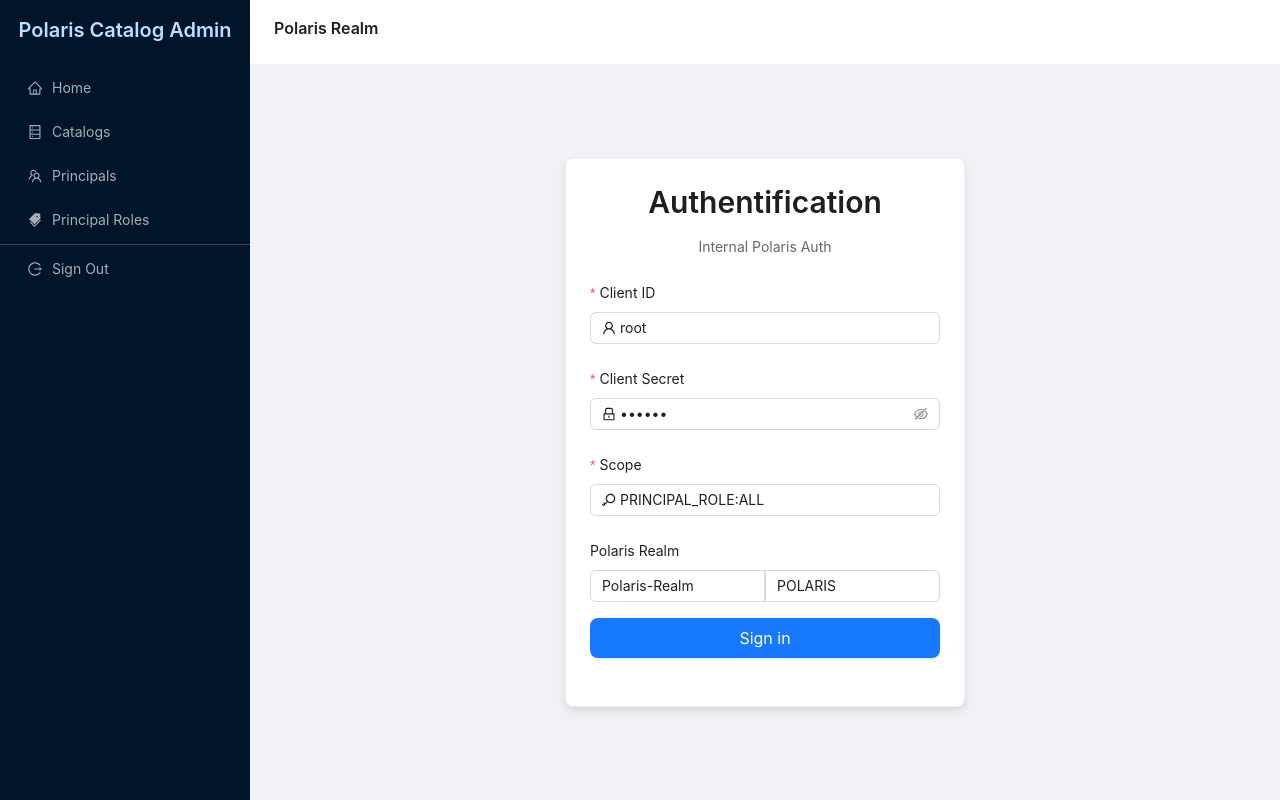
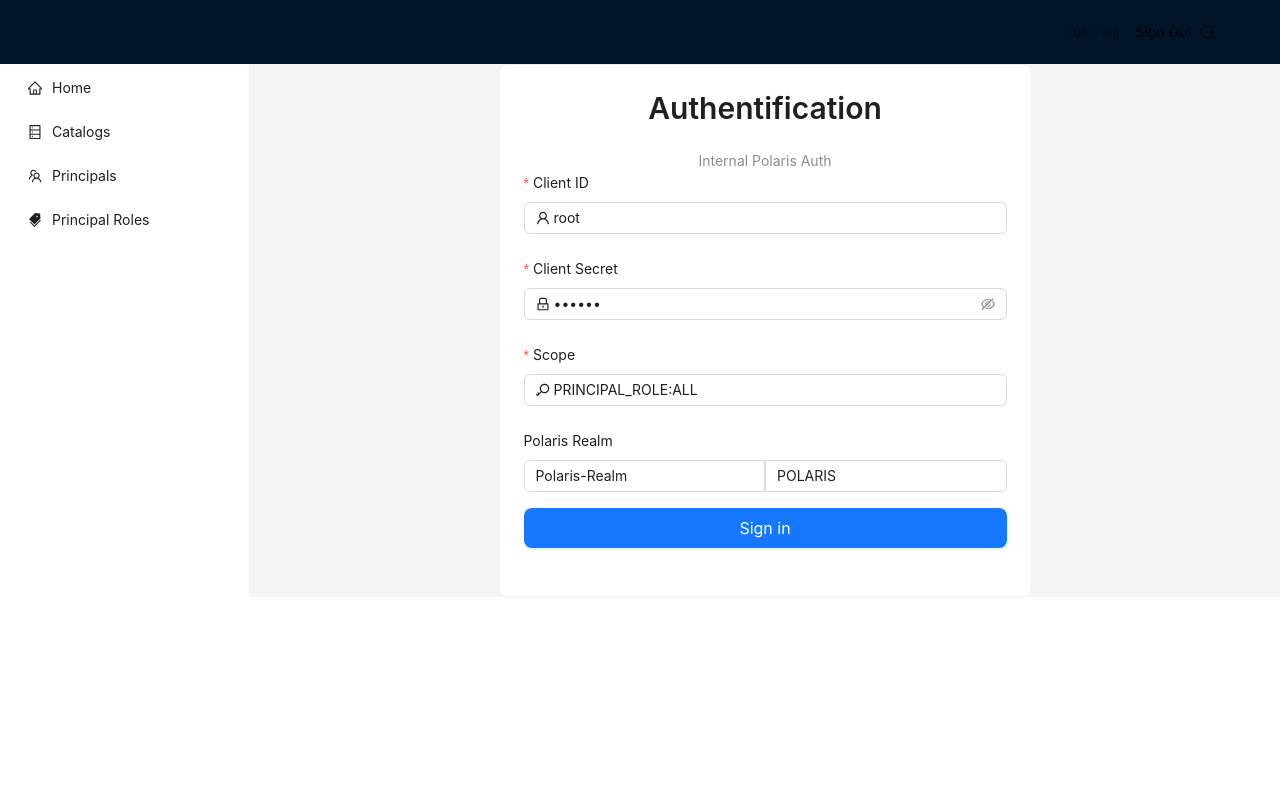
Before and after one commit to binarycat0/polaris-admin-panel, a Next.js app: page /signin in a window 1280 px wide. Built offline with nearby package versions, Linux system fonts and the light colour scheme; sample sign-in values are in the browser's storage.

Commit message:
reorganaize main layout

```diff
--- a/src/app/globals.css
+++ b/src/app/globals.css
@@ -41,9 +41,27 @@
   }
 }
 
-/* Layout adjustments for sidebar navigation */
-.ant-layout-content {
-  min-height: 100%;
+.header-panel {
+  display: flex;
+  align-items: center;
+  justify-content: space-between;
+}
+
+.header-panel-menu {
+  flex: 1;
+  min-width: 0;
+}
+
+.left-side-panel-sider {
+  width: 200px
+}
+
+.header-panel-demo-logo {
+  width: 200px
+}
+
+.left-side-panel-menu {
+  height: 100%
 }
 
 #catalog-roles-table > div > div > table > thead > tr > th.ant-table-cell {
@@ -54,6 +72,6 @@
   background-color: #722ed140;
 }
 
-#grants-table > div > div > table > thead > tr > th.ant-table-cell {
+#roles-grants-table > div > div > table > thead > tr > th.ant-table-cell {
   background-color: #fa8c1640;
 }
--- a/src/app/page.tsx
+++ b/src/app/page.tsx
@@ -44,7 +44,7 @@
         <main className={styles.main}>
           <div className={styles.header}>
             <h1 className={styles.title}>
-              Polaris Catalog Admin Panel
+              Apache Polaris Management Panel
             </h1>
             <p className={styles.subtitle}>
               Manage your Apache Polaris Instance
--- a/src/app/signin/page.tsx
+++ b/src/app/signin/page.tsx
@@ -1,11 +1,11 @@
 'use client'
 
-import {Button, Card, Form, Input, message, Space, Typography} from 'antd';
+import {Button, Card, Form, Input, message, Space, Typography, Flex} from 'antd';
 import {KeyOutlined, LockOutlined, UserOutlined} from '@ant-design/icons';
 import {useState} from 'react';
 import type {ValidateErrorEntity} from 'rc-field-form/lib/interface';
 
-const {Title} = Typography;
+const {Title, Text} = Typography;
 
 interface LoginFormValues {
   username: string;
@@ -88,26 +88,14 @@
   };
 
   return (
-      <div style={{
-        display: 'flex',
-        justifyContent: 'center',
-        alignItems: 'center',
-        minHeight: 'calc(100vh - 64px)',
-        backgroundColor: '#f0f2f5',
-        padding: '20px 0'
-      }}>
-        <Card
-            style={{
-              width: 400,
-              boxShadow: '0 4px 8px rgba(0,0,0,0.1)'
-            }}
-        >
-          <div style={{textAlign: 'center', marginBottom: 24}}>
-            <Title level={2}>Authentification</Title>
-            <p style={{color: '#666', marginTop: 8}}>
-              Internal Polaris Auth
-            </p>
-          </div>
+      <Flex justify="center" align="center" style={{height: '100%'}}>
+        <Card>
+          <Flex justify="center" align="center">
+            <Space direction="vertical" size="small" align="center">
+              <Title level={2}>Authentification</Title>
+              <Text type="secondary">Internal Polaris Auth</Text>
+            </Space>
+          </Flex>
 
           <Form
               form={form}
@@ -206,6 +194,6 @@
             </Form.Item>
           </Form>
         </Card>
-      </div>
+      </Flex>
   );
 }
--- a/src/app/ui/grants.tsx
+++ b/src/app/ui/grants.tsx
@@ -156,7 +156,7 @@
 
   return (
       <Table
-          id="grants-table"
+          id="roles-grants-table"
           columns={columns}
           dataSource={grants.map((grant, index) => ({
             ...grant,
--- a/src/app/ui/layout-wrapper.tsx
+++ b/src/app/ui/layout-wrapper.tsx
@@ -1,21 +1,21 @@
 'use client'
 
-import {Layout, Row, theme, Typography} from 'antd';
+import {Button, Flex, Layout, Typography} from 'antd';
+import {LogoutOutlined} from '@ant-design/icons';
 import Navigation from './navigation';
-import {AuthStatus, checkAuthStatus} from "@/utils/auth";
+import {useRouter} from 'next/navigation';
+import {AuthStatus, checkAuthStatus, clearAuthData} from "@/utils/auth";
 import {useEffect, useState} from 'react';
 
-const {Title, Text} = Typography;
 const {Content, Header} = Layout;
+const {Text} = Typography;
 
 interface LayoutWrapperProps {
   children: React.ReactNode;
 }
 
 export default function LayoutWrapper({children}: LayoutWrapperProps) {
-  const {
-    token: {colorBgContainer, borderRadiusLG},
-  } = theme.useToken();
+  const router = useRouter();
 
   const [authStatus, setAuthStatus] = useState<AuthStatus>({
     isAuthenticated: false,
@@ -48,34 +48,49 @@
     updateRealmInfo();
   }, []);
 
+  const isAuthenticated = authStatus.isAuthenticated && !authStatus.isExpired;
+
+  const realmText = isAuthenticated
+      ? `${realmInfo.headerName}: ${realmInfo.headerValue}`
+      : 'Polaris Realm: POLARIS';
+
+  const handleSignOut = () => {
+    clearAuthData();
+
+    setAuthStatus({
+      isAuthenticated: false,
+      isExpired: false
+    });
+    setRealmInfo({
+      headerName: null,
+      headerValue: null
+    });
+    router.push('/');
+  };
+
   return (
-      <Layout style={{minHeight: '100vh'}}>
-        <Navigation/>
-        <Layout style={{marginLeft: 250}}>
-          <Header style={{
-            position: 'sticky',
-            padding: 0,
-            background: colorBgContainer,
-            display: 'flex',
-            top: 0,
-            zIndex: 1000
-          }}>
-
-            {authStatus.isAuthenticated && !authStatus.isExpired && (
-                <Row align="middle">
-                  <Title level={5} style={{marginLeft: 24}}>
-                    {realmInfo.headerName && realmInfo.headerValue
-                        ? `${realmInfo.headerName}: ${realmInfo.headerValue}`
-                        : 'Polaris Realm'
-                    }
-                  </Title>
-                </Row>
+      <Layout>
+        <Header className="header-panel">
+          <Flex justify="flex-start" align="middle">
+            <div className="header-panel-demo-logo"/>
+          </Flex>
+          <Flex justify="flex-end" align="middle">
+            {isAuthenticated && (
+                <div style={{color: "white"}}>
+                  <Text type="secondary" color="white">{realmText}</Text>
+                  <Button type="text" size="middle" onClick={handleSignOut}>Sign
+                    Out <LogoutOutlined/></Button>
+                </div>
             )}
-
-          </Header>
-          <Content style={{overflow: 'initial'}}>
-            {children}
-          </Content>
+          </Flex>
+        </Header>
+        <Layout>
+          <Navigation/>
+          <Layout>
+            <Content>
+              {children}
+            </Content>
+          </Layout>
         </Layout>
       </Layout>
   );
--- a/src/app/ui/navigation.tsx
+++ b/src/app/ui/navigation.tsx
@@ -1,23 +1,18 @@
 'use client'
 
-import {blue} from '@ant-design/colors';
-import Link from 'next/link';
 import {usePathname, useRouter} from 'next/navigation';
 import {useEffect, useState} from 'react';
-import {Layout, Menu, message, Typography} from 'antd';
+import {Layout, Menu} from 'antd';
 import {
-  DatabaseFilled,
   DatabaseOutlined,
   HomeOutlined,
   LoginOutlined,
-  LogoutOutlined,
   TagsFilled,
   TeamOutlined
 } from '@ant-design/icons';
-import {type AuthStatus, checkAuthStatus, clearAuthData} from '@/utils/auth';
+import {type AuthStatus, checkAuthStatus} from '@/utils/auth';
 
 const {Sider} = Layout;
-const {Title, Text} = Typography;
 
 export default function Navigation() {
   const pathname = usePathname();
@@ -38,7 +33,6 @@
     const status = checkAuthStatus();
     setAuthStatus(status);
 
-    // Get realm information from localStorage
     const updateRealmInfo = () => {
       if (typeof window !== 'undefined') {
         const headerName = localStorage.getItem('realm_header_name');
@@ -75,8 +69,6 @@
     };
   }, []);
 
-
-  // Get current selected key based on pathname
   const getSelectedKey = () => {
     if (pathname === '/') return 'home';
     if (pathname === '/signin') return 'login';
@@ -84,21 +76,6 @@
     if (pathname === '/principals') return 'principals';
     if (pathname === '/principal-roles') return 'principal-roles';
     return 'home';
-  };
-
-  const handleSignOut = () => {
-    clearAuthData();
-    // Update auth status immediately after clearing data
-    setAuthStatus({
-      isAuthenticated: false,
-      isExpired: false
-    });
-    setRealmInfo({
-      headerName: null,
-      headerValue: null
-    });
-    message.success('Successfully signed out');
-    router.push('/');
   };
 
   const handleMenuClick = ({key}: { key: string }) => {
@@ -118,9 +95,6 @@
       case 'principal-roles':
         router.push('/principal-roles');
         break;
-      case 'signout':
-        handleSignOut();
-        break;
     }
   };
 
@@ -137,7 +111,6 @@
         label: 'Sign In',
       },
     ] : []),
-    // Show main navigation when authenticated and not expired
     ...(authStatus.isAuthenticated && !authStatus.isExpired ? [
       {
         key: 'catalogs',
@@ -158,60 +131,14 @@
   ];
 
   return (
-      <Sider
-          width="250"
-          style={{
-            overflow: 'auto',
-            height: '100vh',
-            position: 'fixed',
-            left: 0,
-            top: 0,
-            bottom: 0,
-            display: 'flex',
-            flexDirection: 'column',
-          }}
-          theme="dark"
-      >
-        <div style={{padding: '16px', textAlign: 'center', height: '64px'}}>
-          <Link href="/" style={{textDecoration: 'none'}}>
-            <Title level={4} style={{color: blue[1], margin: 0}}>
-              Polaris Catalog Admin
-            </Title>
-          </Link>
-        </div>
-
-        <div style={{flex: 1, overflow: 'auto'}}>
+      <Sider className="left-side-panel-sider" width="250">
         <Menu
-              theme="dark"
+            className="left-side-panel-menu"
             mode="inline"
             selectedKeys={[getSelectedKey()]}
             items={menuItems}
             onClick={handleMenuClick}
-              style={{borderRight: 0}}
         />
-        </div>
-
-        {authStatus.isAuthenticated && !authStatus.isExpired && (
-            <div style={{marginTop: 'auto'}}>
-              <Menu
-                  theme="dark"
-                  mode="inline"
-                  items={[
-                    {
-                      key: 'signout',
-                      icon: <LogoutOutlined/>,
-                      label: 'Sign Out',
-                    }
-                  ]}
-                  onClick={handleMenuClick}
-                  style={{
-                    borderRight: 0,
-                    borderTop: '1px solid #434343',
-                    margin: 0
-                  }}
-              />
-            </div>
-        )}
       </Sider>
   );
 }
```
Lines whose indentation alone changed are shown as unchanged.
